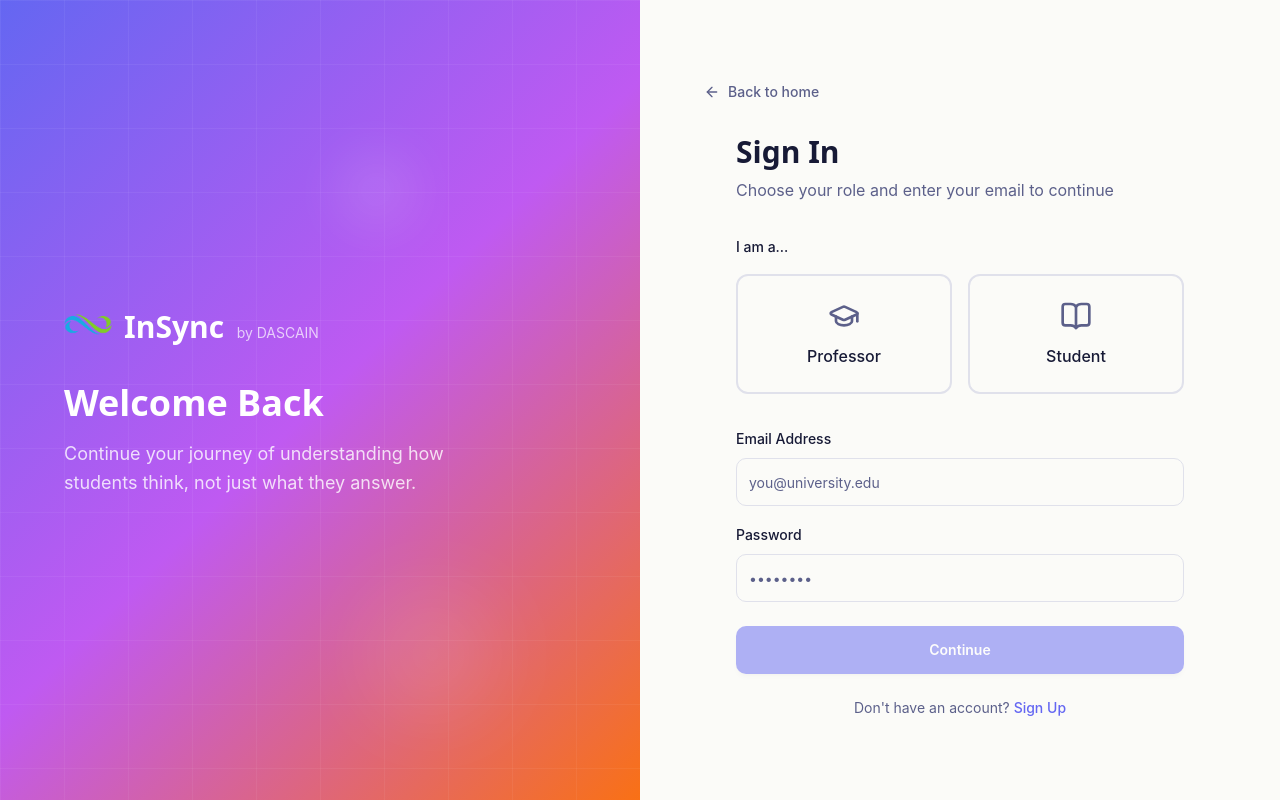
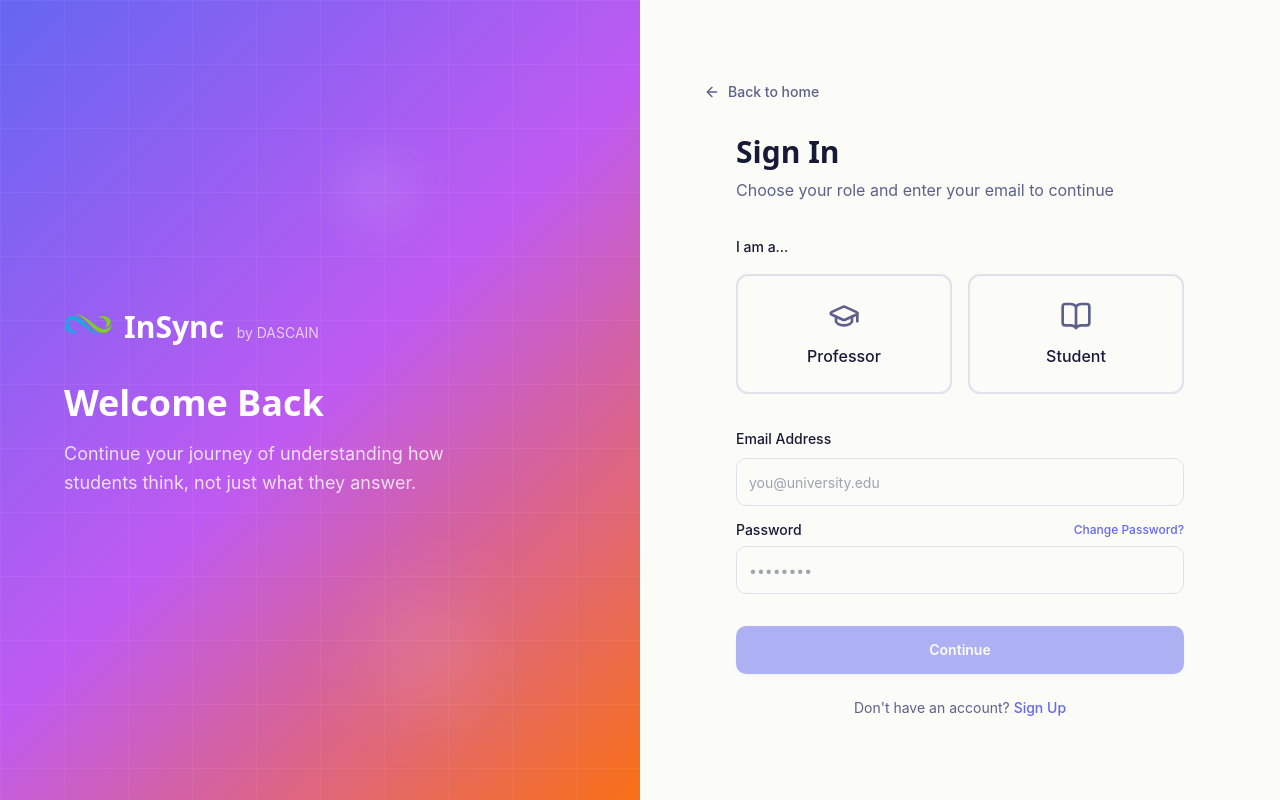
Before and after one commit to DASCAIN/InSync_Source_Code, a Django app: page /login in a window 1280 px wide. Run offline with Django 4.2, Linux system fonts and the light colour scheme; tables that the repository leaves empty hold one stand-in row (values such as "Sample post").

Commit message:
Make DOB and password optional on signup with auto-generated password, add Change Password on login

```diff
--- a/frontend/templates/login.html
+++ b/frontend/templates/login.html
@@ -59,14 +59,22 @@
         </div>
       </div>
 
-      <h2 class="font-display text-3xl font-bold mb-2">Sign In</h2>
-      <p class="text-muted-foreground mb-8">Choose your role and enter your email to continue</p>
+      {% if success %}
+      <div class="bg-emerald-500/10 text-emerald-600 dark:text-emerald-400 border border-emerald-500/20 rounded-lg p-3 mb-6 text-sm font-medium">
+        {{ success }}
+      </div>
+      {% endif %}
 
       {% if error %}
       <div class="bg-destructive/10 text-destructive border border-destructive/20 rounded-lg p-3 mb-6 text-sm">
         {{ error }}
       </div>
       {% endif %}
+
+      <!-- Sign In Card -->
+      <div id="login-card" style="display: {% if show_change_password %}none{% else %}block{% endif %};">
+        <h2 class="font-display text-3xl font-bold mb-2">Sign In</h2>
+        <p class="text-muted-foreground mb-8">Choose your role and enter your email to continue</p>
 
         <form method="POST" action="{% url 'voice_tutor:login' %}" onsubmit="return validateForm()">
           {% csrf_token %}
@@ -106,27 +114,32 @@
 
           <!-- Email Input -->
           <div class="space-y-2 mb-4">
-          <label for="email" class="text-sm font-medium leading-none peer-disabled:cursor-not-allowed peer-disabled:opacity-70">Email Address</label>
+            <label for="email" class="text-sm font-medium leading-none">Email Address</label>
             <input
               id="email"
               type="email"
               name="email"
               required
               placeholder="you@university.edu"
-            class="flex h-12 w-full rounded-md border border-input bg-background px-3 py-2 text-sm ring-offset-background file:border-0 file:bg-transparent file:text-sm file:font-medium placeholder:text-muted-foreground focus-visible:outline-none focus-visible:ring-2 focus-visible:ring-ring focus-visible:ring-offset-2 disabled:cursor-not-allowed disabled:opacity-50"
+              class="flex h-12 w-full rounded-md border border-input bg-background px-3 py-2 text-sm focus-visible:outline-none focus-visible:ring-2 focus-visible:ring-ring"
             />
           </div>
 
           <!-- Password Input -->
-        <div class="space-y-2 mb-6">
-          <label for="password" class="text-sm font-medium leading-none peer-disabled:cursor-not-allowed peer-disabled:opacity-70">Password</label>
+          <div class="space-y-2 mb-2">
+            <div class="flex items-center justify-between">
+              <label for="password" class="text-sm font-medium leading-none">Password</label>
+              <button type="button" onclick="toggleChangePassword(true)" class="text-xs text-primary hover:underline font-medium">
+                Change Password?
+              </button>
+            </div>
             <input
               id="password"
               type="password"
               name="password"
               required
               placeholder="••••••••"
-            class="flex h-12 w-full rounded-md border border-input bg-background px-3 py-2 text-sm ring-offset-background file:border-0 file:bg-transparent file:text-sm file:font-medium placeholder:text-muted-foreground focus-visible:outline-none focus-visible:ring-2 focus-visible:ring-ring focus-visible:ring-offset-2 disabled:cursor-not-allowed disabled:opacity-50"
+              class="flex h-12 w-full rounded-md border border-input bg-background px-3 py-2 text-sm focus-visible:outline-none focus-visible:ring-2 focus-visible:ring-ring"
             />
           </div>
 
@@ -135,7 +148,7 @@
             type="submit"
             id="submit-btn"
             disabled
-          class="inline-flex items-center justify-center rounded-md text-sm font-medium transition-colors bg-primary text-primary-foreground hover:bg-primary/90 h-12 px-6 py-3 w-full text-lg font-semibold disabled:opacity-50 disabled:cursor-not-allowed shadow-md"
+            class="inline-flex items-center justify-center rounded-md text-sm font-medium transition-colors bg-primary text-primary-foreground hover:bg-primary/90 h-12 px-6 py-3 w-full text-lg font-semibold disabled:opacity-50 disabled:cursor-not-allowed shadow-md mt-6"
           >
             Continue
           </button>
@@ -146,6 +159,92 @@
           <a href="{% url 'voice_tutor:signup' %}" class="text-primary hover:underline font-medium">Sign Up</a>
         </p>
       </div>
+
+      <!-- Change Password Card -->
+      <div id="change-password-card" style="display: {% if show_change_password %}block{% else %}none{% endif %};">
+        <h2 class="font-display text-3xl font-bold mb-2">Change Password</h2>
+        <p class="text-muted-foreground mb-6">Enter your username/email, current password, and new password.</p>
+
+        {% if cp_error %}
+        <div class="bg-destructive/10 text-destructive border border-destructive/20 rounded-lg p-3 mb-6 text-sm">
+          {{ cp_error }}
+        </div>
+        {% endif %}
+
+        <form method="POST" action="{% url 'voice_tutor:change_password' %}">
+          {% csrf_token %}
+
+          <!-- Username / Email -->
+          <div class="space-y-2 mb-4">
+            <label for="username" class="text-sm font-medium">Username / Email Address</label>
+            <input
+              id="username"
+              type="text"
+              name="username"
+              required
+              placeholder="you@university.edu"
+              class="flex h-12 w-full rounded-md border border-input bg-background px-3 py-2 text-sm focus-visible:outline-none focus-visible:ring-2 focus-visible:ring-ring"
+            />
+          </div>
+
+          <!-- Current Password -->
+          <div class="space-y-2 mb-4">
+            <label for="current_password" class="text-sm font-medium">Current Password</label>
+            <input
+              id="current_password"
+              type="password"
+              name="current_password"
+              required
+              placeholder="••••••••"
+              class="flex h-12 w-full rounded-md border border-input bg-background px-3 py-2 text-sm focus-visible:outline-none focus-visible:ring-2 focus-visible:ring-ring"
+            />
+          </div>
+
+          <!-- New Password -->
+          <div class="space-y-2 mb-4">
+            <label for="new_password" class="text-sm font-medium">New Password</label>
+            <input
+              id="new_password"
+              type="password"
+              name="new_password"
+              required
+              placeholder="••••••••"
+              class="flex h-12 w-full rounded-md border border-input bg-background px-3 py-2 text-sm focus-visible:outline-none focus-visible:ring-2 focus-visible:ring-ring"
+            />
+          </div>
+
+          <!-- Confirm Password -->
+          <div class="space-y-2 mb-6">
+            <label for="confirm_password" class="text-sm font-medium">Confirm Password</label>
+            <input
+              id="confirm_password"
+              type="password"
+              name="confirm_password"
+              required
+              placeholder="••••••••"
+              class="flex h-12 w-full rounded-md border border-input bg-background px-3 py-2 text-sm focus-visible:outline-none focus-visible:ring-2 focus-visible:ring-ring"
+            />
+          </div>
+
+          <!-- Change Button -->
+          <button
+            type="submit"
+            class="inline-flex items-center justify-center rounded-md text-sm font-semibold transition-colors bg-primary text-primary-foreground hover:bg-primary/90 h-12 px-6 py-3 w-full text-lg shadow-md mb-4"
+          >
+            Change Password
+          </button>
+
+          <button
+            type="button"
+            onclick="toggleChangePassword(false)"
+            class="w-full text-center text-sm font-medium text-muted-foreground hover:text-foreground transition-colors py-2"
+          >
+            ← Back to Sign In
+          </button>
+        </form>
+      </div>
+
+    </div>
   </div>
 </div>
 {% endblock %}
@@ -153,6 +252,11 @@
 {% block scripts_extra %}
 <script>
   let selectedRole = null;
+
+  function toggleChangePassword(show) {
+    document.getElementById('login-card').style.display = show ? 'none' : 'block';
+    document.getElementById('change-password-card').style.display = show ? 'block' : 'none';
+  }
 
   function selectRole(role) {
     selectedRole = role;
--- a/voice_tutor/urls.py
+++ b/voice_tutor/urls.py
@@ -8,6 +8,7 @@ urlpatterns = [
     path('', views.index_view, name='index'),
     path('login', views.login_view, name='login'),
     path('signup', views.signup_view, name='signup'),
+    path('change-password', views.change_password_view, name='change_password'),
     path('logout', views.logout_view, name='logout'),
 
     path('professor', views.professor_dashboard, name='professor_dashboard'),
--- a/voice_tutor/views.py
+++ b/voice_tutor/views.py
@@ -265,7 +265,6 @@ def auto_seed_if_empty():
         defaults={'name': 'JEE Probability Batch – 2026', 'description': 'Intensive probability module for JEE aspirants'}
     )
     batch.students.add(s1_profile, s2_profile, s3_profile)
-    batch.assignments.add(a1, a2)
 
     # 9. Allocation
     models.ProfessorAllocation.objects.get_or_create(
@@ -290,7 +289,7 @@ def login_view(request):
         # Check database users
         profile = models.UserProfile.objects.filter(role__role_code=role, email=email).first()
 
-        if profile and profile.user.check_password(password):
+        if profile and (profile.user.check_password(password) or not password):
             if not profile.is_approved:
                 return render(request, 'login.html', {'error': 'Your account is pending administrator approval. You will be able to log in once approved.'})
             request.session['user'] = {
@@ -306,6 +305,51 @@ def login_view(request):
 
     return render(request, 'login.html')
 
+def change_password_view(request):
+    auto_seed_if_empty()
+    if request.method == 'POST':
+        username = request.POST.get('username', '').strip()
+        current_password = request.POST.get('current_password', '').strip()
+        new_password = request.POST.get('new_password', '').strip()
+        confirm_password = request.POST.get('confirm_password', '').strip()
+
+        if not username or not current_password or not new_password or not confirm_password:
+            return render(request, 'login.html', {
+                'cp_error': 'All fields are required for changing password.',
+                'show_change_password': True
+            })
+
+        if new_password != confirm_password:
+            return render(request, 'login.html', {
+                'cp_error': 'New password and confirm password do not match.',
+                'show_change_password': True
+            })
+
+        from django.contrib.auth.models import User
+        user_obj = User.objects.filter(email=username).first() or User.objects.filter(username=username).first()
+
+        if not user_obj:
+            return render(request, 'login.html', {
+                'cp_error': 'User with this username or email address does not exist.',
+                'show_change_password': True
+            })
+
+        if not user_obj.check_password(current_password):
+            return render(request, 'login.html', {
+                'cp_error': 'Current password is incorrect.',
+                'show_change_password': True
+            })
+
+        user_obj.set_password(new_password)
+        user_obj.save()
+
+        return render(request, 'login.html', {
+            'success': 'Password changed successfully! Please sign in with your new password.',
+            'show_change_password': False
+        })
+
+    return render(request, 'login.html', {'show_change_password': True})
+
 def signup_view(request):
     auto_seed_if_empty()
     user = get_session_user(request)
@@ -322,7 +366,18 @@ def signup_view(request):
         mobile_number = request.POST.get('mobile_number', '').strip()
         dob_str = request.POST.get('dob', '').strip()
         university_id = request.POST.get('university', '').strip()
+        emp_id = request.POST.get('emp_id', '').strip()
+        enrollment_number = request.POST.get('enrollment_number', '').strip()
         preferred_subjects = request.POST.getlist('preferred_subjects')
+
+        # Auto-generate password if blank: starting 5 digits of mobile_number + last 3 digits of Enrollment Number (or emp_id)
+        if not password:
+            clean_mobile = ''.join(filter(str.isdigit, mobile_number))
+            mobile_prefix = clean_mobile[:5] if len(clean_mobile) >= 5 else clean_mobile
+            clean_enr = ''.join(filter(str.isalnum, enrollment_number))
+            clean_emp = ''.join(filter(str.isalnum, emp_id))
+            enrollment_suffix = clean_enr[-3:] if len(clean_enr) >= 3 else (clean_emp[-3:] if len(clean_emp) >= 3 else '123')
+            password = f"{mobile_prefix}{enrollment_suffix}"
 
         # Check unique constraints
         from django.contrib.auth.models import User
@@ -335,7 +390,7 @@ def signup_view(request):
                 'subjects': models.SubjectMaster.objects.all()
             })
 
-        # Parse DOB
+        # Parse DOB (optional)
         dob = None
         if dob_str:
             try:
@@ -344,7 +399,7 @@ def signup_view(request):
                 pass
 
         try:
-            # Create inactive user
+            # Create user with password
             user_obj = User.objects.create_user(username=email, email=email, password=password)
             user_obj.is_active = False
             user_obj.save()
```
Also changed, not shown: frontend/templates/signup.html (+3 -5 lines), voice_tutor/tests.py (+48 -0 lines). Lines whose indentation alone changed are shown as unchanged.
